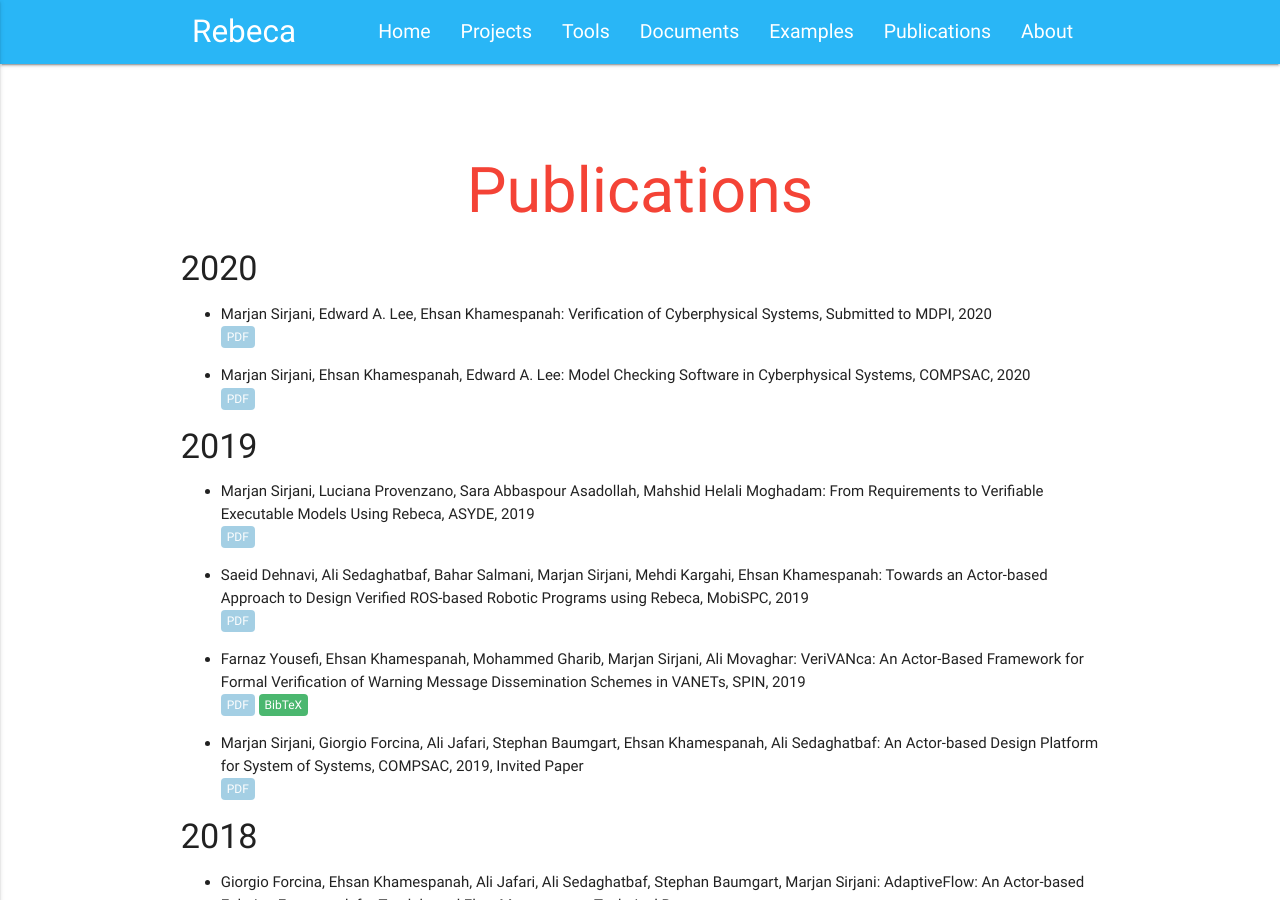
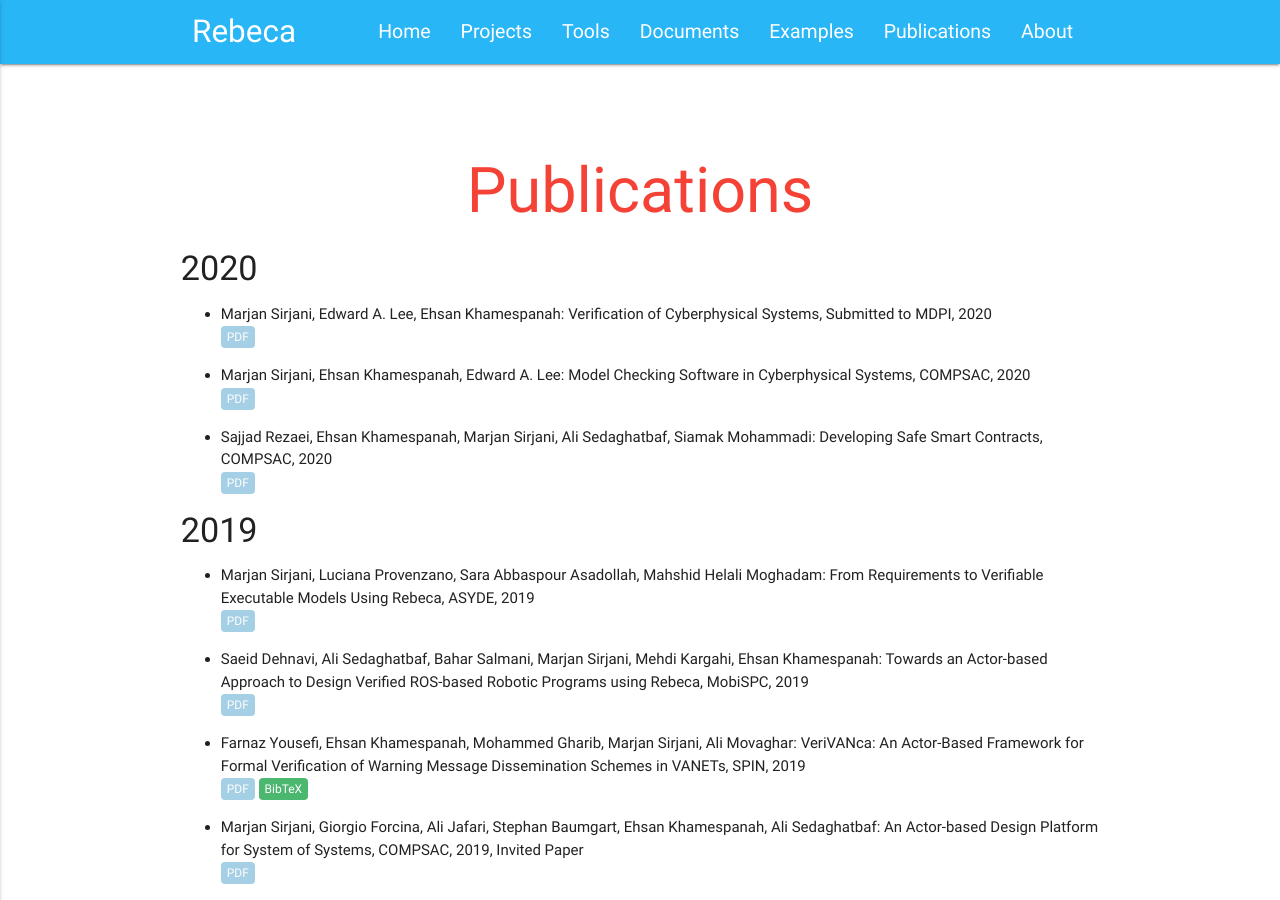
Before and after one commit to rebeca-lang/rebeca-lang.github.io, a Jekyll site: the page built from publications.md, in a window 1280 px wide and 900 px high. Built offline with Jekyll 4.4.1, drawn with Linux system fonts in a browser that asks for light colours.

Commit message:
Smart Contract paper in COMPSAC 2020 is added to the publications list.

```diff
--- a/publications.md
+++ b/publications.md
@@ -13,6 +13,10 @@ redirect_from: "/wiki/pmwiki.php/Rebeca/Publications"
 - Marjan Sirjani, Ehsan Khamespanah, Edward A. Lee: Model Checking Software in Cyberphysical Systems, COMPSAC, 2020
 \\
 <a class="link link_pdf" href="/assets/papers/2020/Model-Checking-Software-in-Cyberphysical-Systems.pdf">PDF</a>
+
+- Sajjad Rezaei, Ehsan Khamespanah, Marjan Sirjani, Ali Sedaghatbaf, Siamak Mohammadi: Developing Safe Smart Contracts, COMPSAC, 2020
+\\
+<a class="link link_pdf" href="/assets/papers/2020/Developing-Safe-Smart-Contracts.pdf">PDF</a>
 
 #### 2019
 - Marjan Sirjani, Luciana Provenzano, Sara Abbaspour Asadollah, Mahshid Helali Moghadam: From Requirements to Verifiable Executable Models Using Rebeca, ASYDE, 2019
```
Also changed, not shown: 1 other file.
